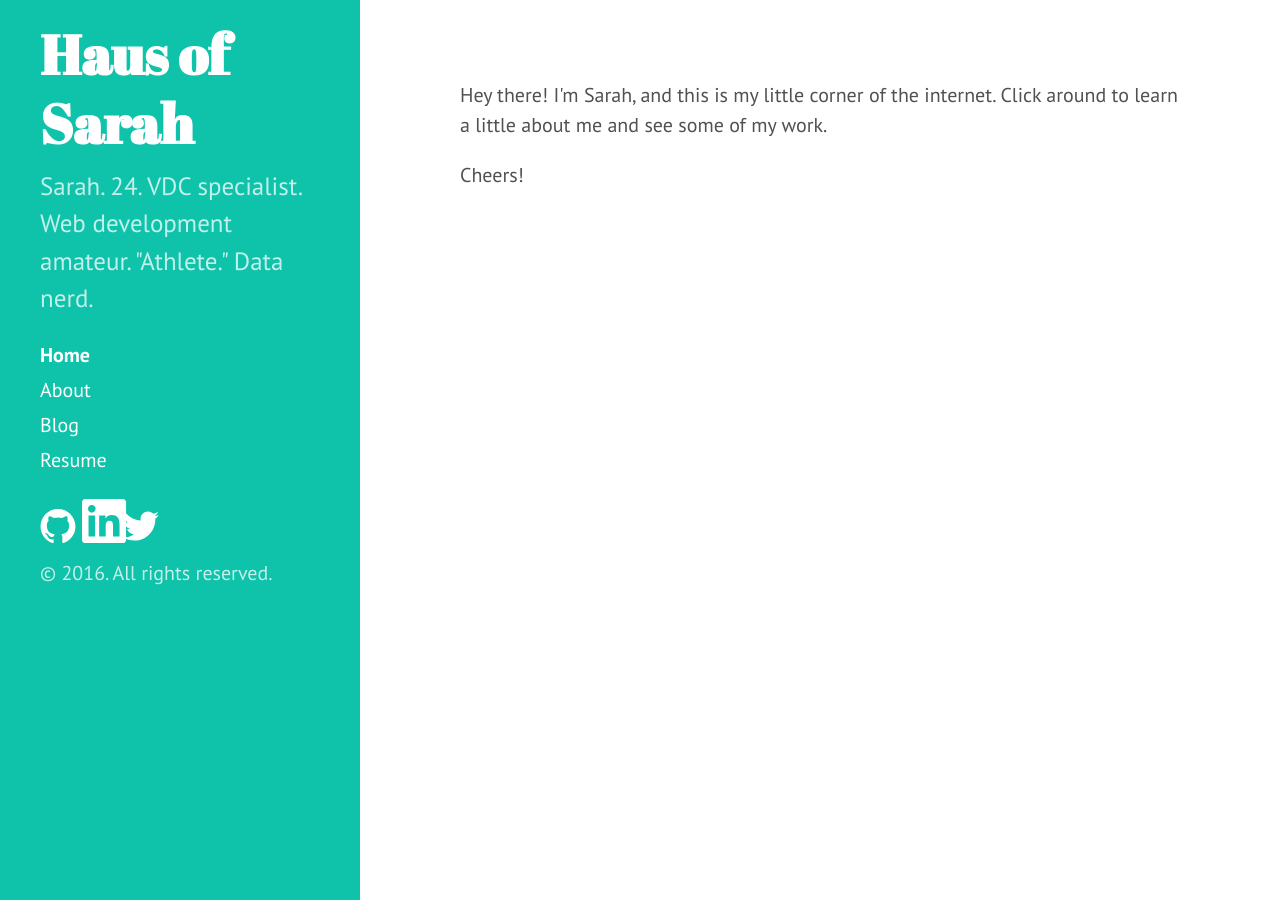
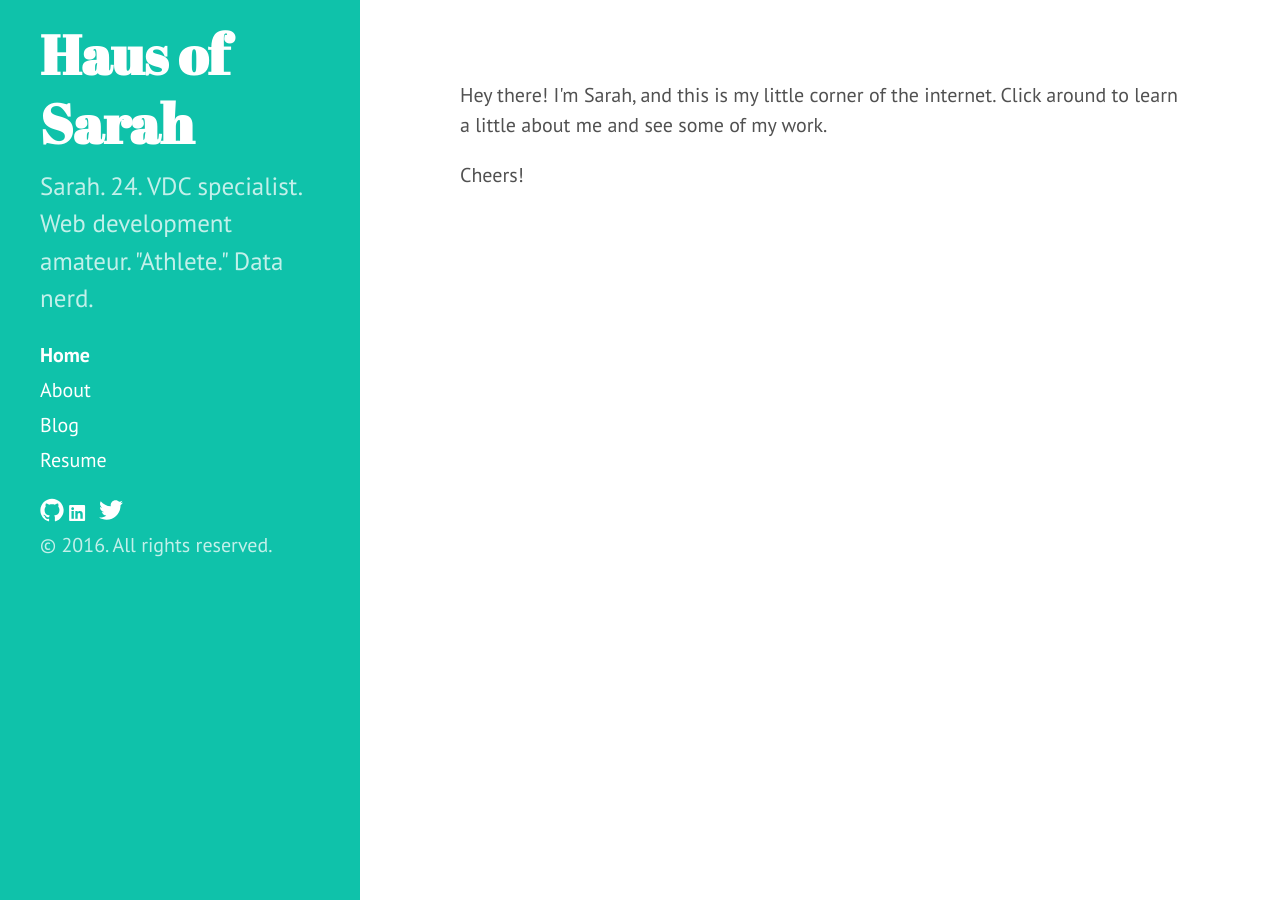
Before and after one commit to ruckhaus/ruckhaus.github.io, a Jekyll site: the page built from index.html, in a window 1280 px wide. Built offline with Jekyll 4.4.1, drawn with Linux system fonts in a browser that asks for light colours.

Commit message:
continuing to mess with icon-linkedin.svg

```diff
--- a/public/css/hyde.css
+++ b/public/css/hyde.css
@@ -266,6 +266,6 @@ a.sidebar-nav-item:focus {
  */
  .icon {
     display: inline-block;
-    width: 36px;
-    height: 36px;
+    width: 24px;
+    height: 24px;
   }
```
Also changed, not shown: _includes/icon-linkedin.svg.
